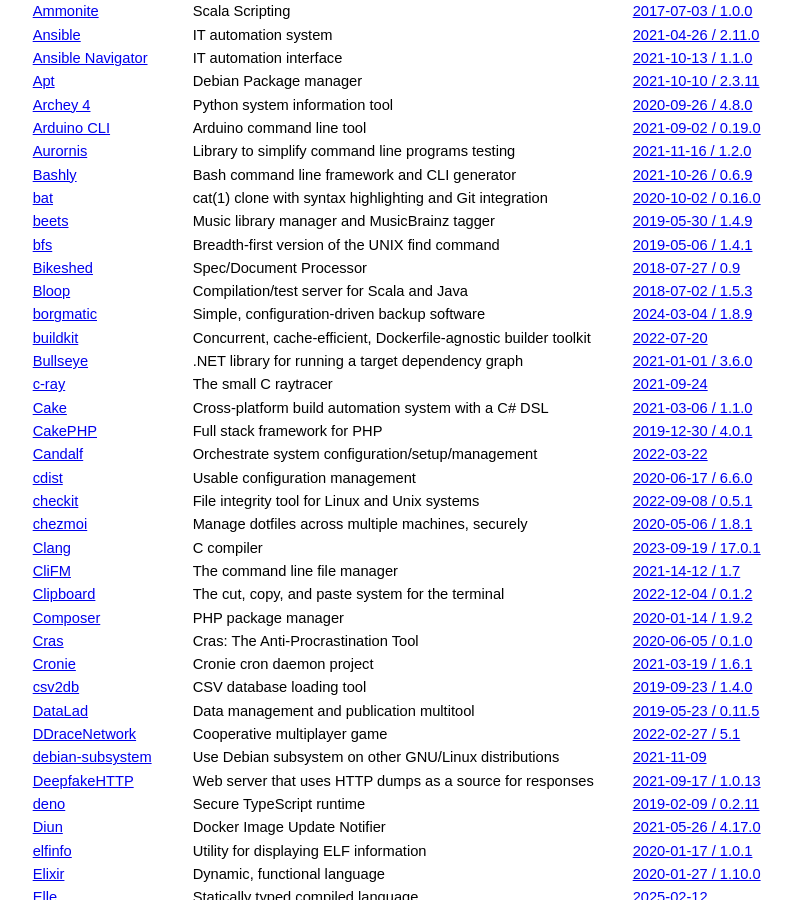
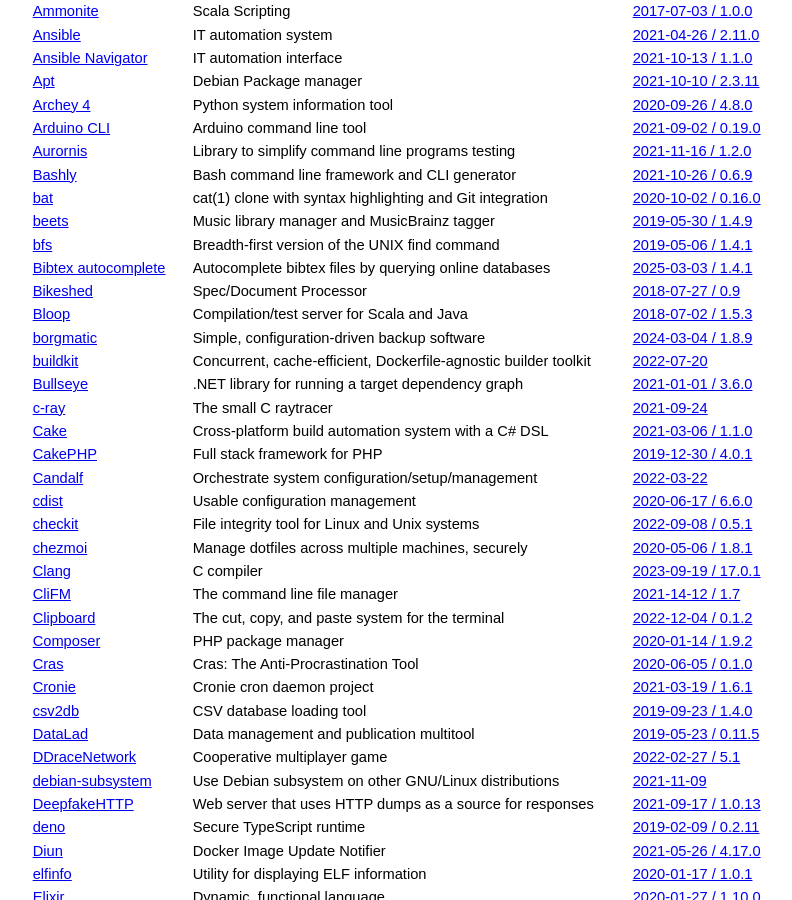
Before and after one commit to jcs/no_color, a Jekyll site: the page built from index.md, in a window 1280 px wide and 900 px high, scrolled down 2780 px. Shown: the whole window, without its empty margins (211-1003 px from the left). Built offline with Jekyll 4.4.1, drawn with Linux system fonts in a browser that asks for light colours; our own code applies the rules of GitHub Pages for plain Markdown files.

Commit message:
Add bibtex autocomplete

```diff
--- a/index.md
+++ b/index.md
@@ -159,6 +159,7 @@ color by default via `NO_COLOR`.
 | [bat](https://github.com/sharkdp/bat) | cat(1) clone with syntax highlighting and Git integration | [2020-10-02 / 0.16.0](https://github.com/sharkdp/bat/releases/tag/v0.16.0) |
 | [beets](https://github.com/beetbox/beets) | Music library manager and MusicBrainz tagger | [2019-05-30 / 1.4.9](https://github.com/beetbox/beets/releases/tag/v1.4.9) |
 | [bfs](https://github.com/tavianator/bfs) | Breadth-first version of the UNIX find command | [2019-05-06 / 1.4.1](https://github.com/tavianator/bfs/releases/tag/1.4.1) |
+| [Bibtex autocomplete](https://github.com/dlesbre/bibtex-autocomplete) | Autocomplete bibtex files by querying online databases | [2025-03-03 / 1.4.1](https://github.com/dlesbre/bibtex-autocomplete/releases/tag/v1.4.1) |
 | [Bikeshed](https://github.com/tabatkins/bikeshed) | Spec/Document Processor | [2018-07-27 / 0.9](https://github.com/tabatkins/bikeshed/commit/04ea123d607a8d4bed692ad73dda1cb343bb5bbe) |
 | [Bloop](https://github.com/scalacenter/bloop) | Compilation/test server for Scala and Java | [2018-07-02 / 1.5.3](https://github.com/scalacenter/bloop/pull/555/commits/ff6f17a0155633f86440e10d7889f077e7fbc91c) |
 | [borgmatic](https://torsion.org/borgmatic) | Simple, configuration-driven backup software | [2024-03-04 / 1.8.9](https://projects.torsion.org/borgmatic-collective/borgmatic/commit/16bc0de3fb76f027c81353899d4e7a4d6b386dbc) |
```
